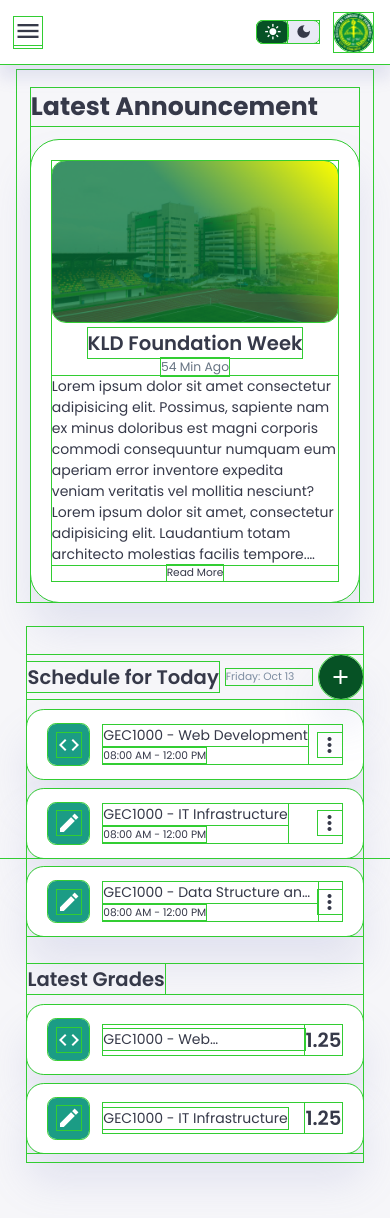
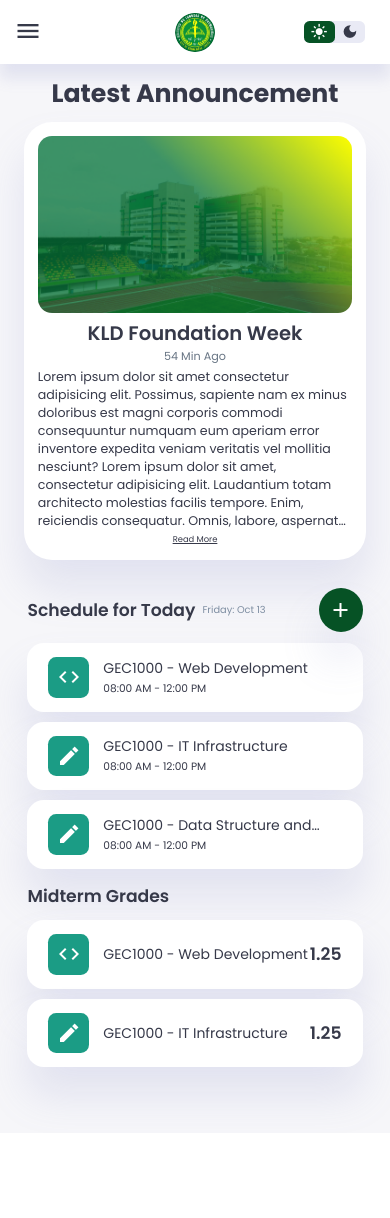
Before and after one commit to MasterVovo/StudentPortal, a PHP site: page /dashboard.html in a window 390 px wide. After the commit the page ends 1116 px from the top, so only its background shows below. Run offline with PHP 8.4, Linux system fonts and the light colour scheme.

Commit message:
eMMEMEMEME

```diff
--- a/dashboard.html
+++ b/dashboard.html
@@ -101,7 +101,6 @@
                 <h3>GEC1000 - Web Development</h3>
                 <small class="text_muted"> 08:00 AM - 12:00 PM </small>
               </div>
-              <span class="material-icons-sharp"> more_vert </span>
             </div>
           </div>
 
@@ -114,7 +113,6 @@
                 <h3>GEC1000 - IT Infrastructure</h3>
                 <small class="text_muted"> 08:00 AM - 12:00 PM </small>
               </div>
-              <span class="material-icons-sharp"> more_vert </span>
             </div>
           </div>
 
@@ -127,7 +125,6 @@
                 <h3>GEC1000 - Data Structure and Algorithm</h3>
                 <small class="text_muted"> 08:00 AM - 12:00 PM </small>
               </div>
-              <span class="material-icons-sharp"> more_vert </span>
             </div>
           </div>
       </div>
@@ -135,7 +132,7 @@
 
       <div class="grades">
         <div class="grades-header">
-          <h2>Latest Grades</h2>
+          <h2>Midterm Grades</h2>
         </div>
 
         <div class="grades-list">
--- a/scripts/dashboard.js
+++ b/scripts/dashboard.js
@@ -1,26 +1,32 @@
 const sidebar = document.querySelector('aside');
 const menuBtn = document.getElementById('menu-btn');
 const closeBtn = document.getElementById('close-btn');
+const darkMode = document.querySelector('.dark-mode');
+const toggler = document.querySelector('.btn');
 
-const darkMode = document.querySelector('.dark-mode');
+// Check if dark mode preference is already stored in local storage
+const darkModePreference = localStorage.getItem('darkMode');
 
-menuBtn.addEventListener('click', () => {
-    sidebar.style.display = 'block';
-});
+// Set dark mode based on the stored preference
+if (darkModePreference === 'true') {
+  document.body.classList.add('dark-mode-variables');
+  darkMode.querySelector('span:nth-child(1)').classList.toggle('active');
+  darkMode.querySelector('span:nth-child(2)').classList.toggle('active');
+}
 
-closeBtn.addEventListener('click', () => {
-    sidebar.style.display = 'none';
-});
-
+// Event listener for the dark mode toggle button
 darkMode.addEventListener('click', () => {
+  // Toggle dark mode class on the body element
   document.body.classList.toggle('dark-mode-variables');
   darkMode.querySelector('span:nth-child(1)').classList.toggle('active');
   darkMode.querySelector('span:nth-child(2)').classList.toggle('active');
+
+  // Update the dark mode preference in local storage
+  const isDarkMode = document.body.classList.contains('dark-mode-variables');
+  localStorage.setItem('darkMode', isDarkMode.toString());
 });
 
-
-const toggler = document.querySelector('.btn');
-
-toggler.addEventListener('click', function(){
+// Event listener for the toggler button
+toggler.addEventListener('click', () => {
   document.querySelector('#sidebar').classList.toggle('collapsed');
 });
--- a/styles/dashboard.css
+++ b/styles/dashboard.css
@@ -41,7 +41,6 @@
   border: 0;
   text-decoration: none;
   box-sizing: border-box;
-  outline: 1px limegreen solid !important;
 }
 
 html {
@@ -132,7 +131,7 @@ aside {
 aside .toggle {
   display: flex;
   align-items: center;
-  justify-content: space-between;
+  justify-content: center;
   margin-top: 1.4rem;
 }
 
@@ -147,7 +146,7 @@ aside .toggle .logo img {
 }
 
 aside .toggle .close {
-  padding-right: 1rem;
+  padding-right: 0.7rem;
   display: none;
 }
 
@@ -216,6 +215,7 @@ aside .sidebar a:hover {
 aside .sidebar a:hover span {
   margin-left: 0.3rem;
 }
+
 /* Sidebar styles end */
 
 /* main{
@@ -264,6 +264,11 @@ main .ann-container .ann-list .announcement h3 {
   -webkit-box-orient: vertical;
   -webkit-line-clamp: 9;
   overflow: hidden;
+}
+
+main .ann-container .ann-list .announcement small{
+  text-decoration: underline;
+  cursor: auto;
 }
 
 .right-section {
@@ -439,6 +444,10 @@ main .ann-container .ann-list .announcement h3 {
   overflow: hidden;
 }
 
+.right-section .grades .grades-list .subject-title .info h3 {
+  -webkit-line-clamp: 2;
+}
+
 .right-section .schedule .schedule-list .icon,
 .right-section .grades .grades-list .icon {
   padding: 0.6rem;
@@ -472,7 +481,8 @@ main .ann-container .ann-list .announcement h3 {
 @media (max-width: 1230px) {
   .container {
     width: 95%;
-    grid-template-columns: 5rem 2fr 1fr;
+    gap: 1rem;
+    grid-template-columns: 5rem 1.7fr 1fr;
   }
 
   aside .logo h2 {
@@ -493,10 +503,20 @@ main .ann-container .ann-list .announcement h3 {
   }
 }
 
-/* @media (max-width: 1140px) {
-} */
+@media (max-width: 1130px) {
+  .right-section .schedule .schedule-header h2,
+  .right-section .grades .grades-header h2,
+  .right-section .grades .grades-list .subject-title .info h2 {
+    font-weight: 600;
+    font-size: 1.23rem;
+  }
 
-@media (max-width: 768px) {
+  .right-section .schedule .schedule-header small{
+    font-size: 0.7rem;
+  }
+}
+
+@media (max-width: 771px) {
   .container {
     width: 100%;
     grid-template-columns: 1fr;
@@ -549,8 +569,35 @@ main .ann-container .ann-list .announcement h3 {
   }
 
   main {
-    margin-top: 4rem;
-    padding: 0 1rem;
+    margin-top: 3.5rem;
+    padding: 0 0.5rem;
+  }
+
+  main .ann-container h1 {
+    text-align: center;
+    line-height: 1.9rem;
+  }
+
+  main .ann-container .ann-list {
+    padding: 1rem;
+  }
+
+  main .ann-container .ann-list {
+    padding: 1rem;
+  }
+
+  main .ann-container .ann-list .announcement p{
+    font-size: 0.8rem;
+    padding-bottom: 0.2rem;
+  }
+
+  main .ann-container .ann-list .announcement h3{
+    font-size: 0.9rem;
+  }
+
+  main .ann-container .ann-list .announcement small{
+    padding-top: 0.2rem;
+    font-size: 0.6rem;
   }
 
   .right-section {
@@ -563,6 +610,7 @@ main .ann-container .ann-list .announcement h3 {
     top: 0;
     left: 0;
     align-items: center;
+    justify-content: center;
     background-color: var(--color-white);
     padding: 0 var(--padding-1);
     height: 4.6rem;
@@ -575,7 +623,7 @@ main .ann-container .ann-list .announcement h3 {
   .right-section .nav .dark-mode {
     width: 4.4rem;
     position: absolute;
-    left: 66%;
+    right: 2em;
   }
 
   .right-section .profile .info {
@@ -594,4 +642,9 @@ main .ann-container .ann-list .announcement h3 {
   .right-section .nav button span {
     font-size: 2rem;
   }
+
+  .right-section .schedule,
+  .right-section .grades {
+    margin-top: 1rem;
+  }
 }
```
Lines whose indentation alone changed are shown as unchanged.
